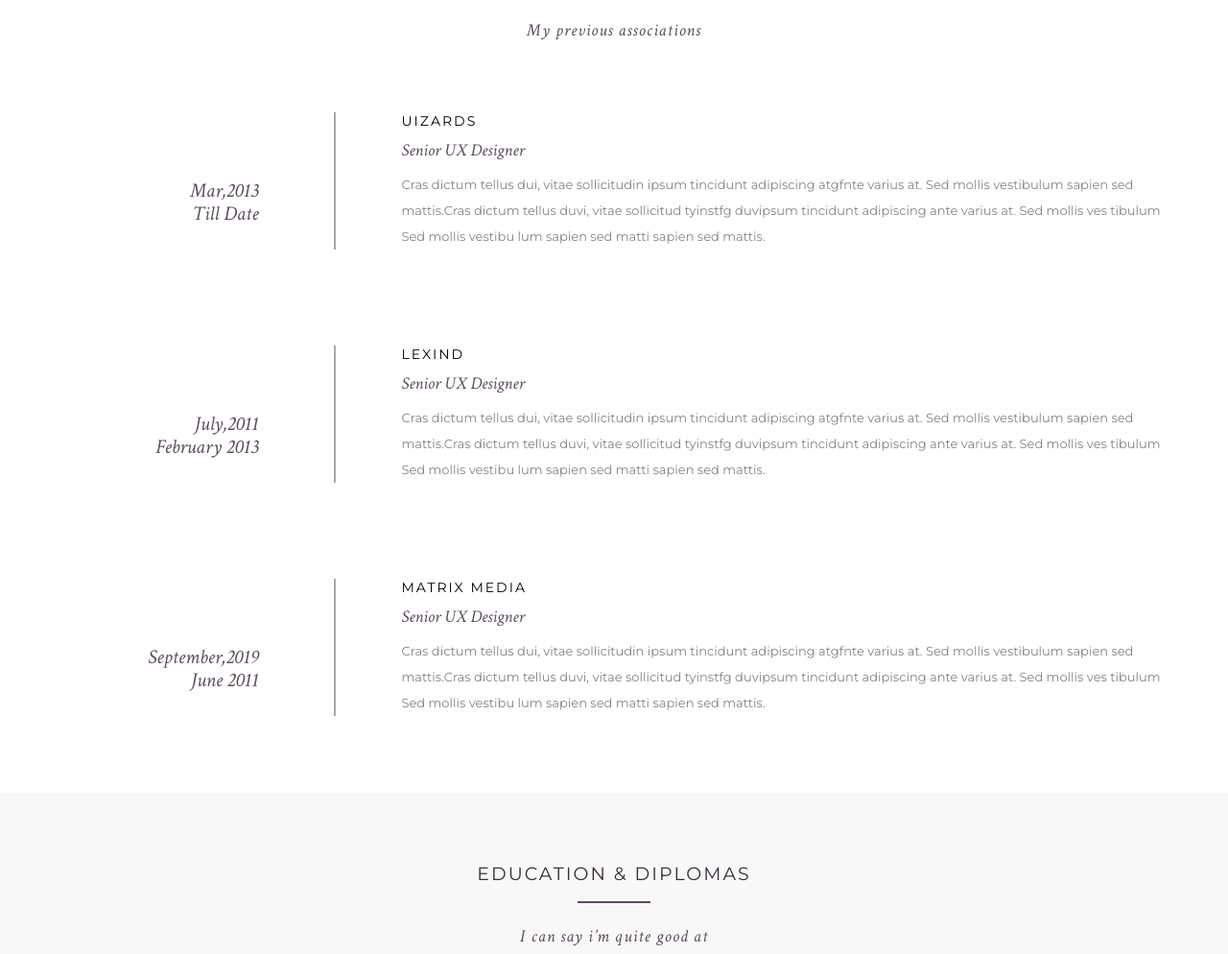
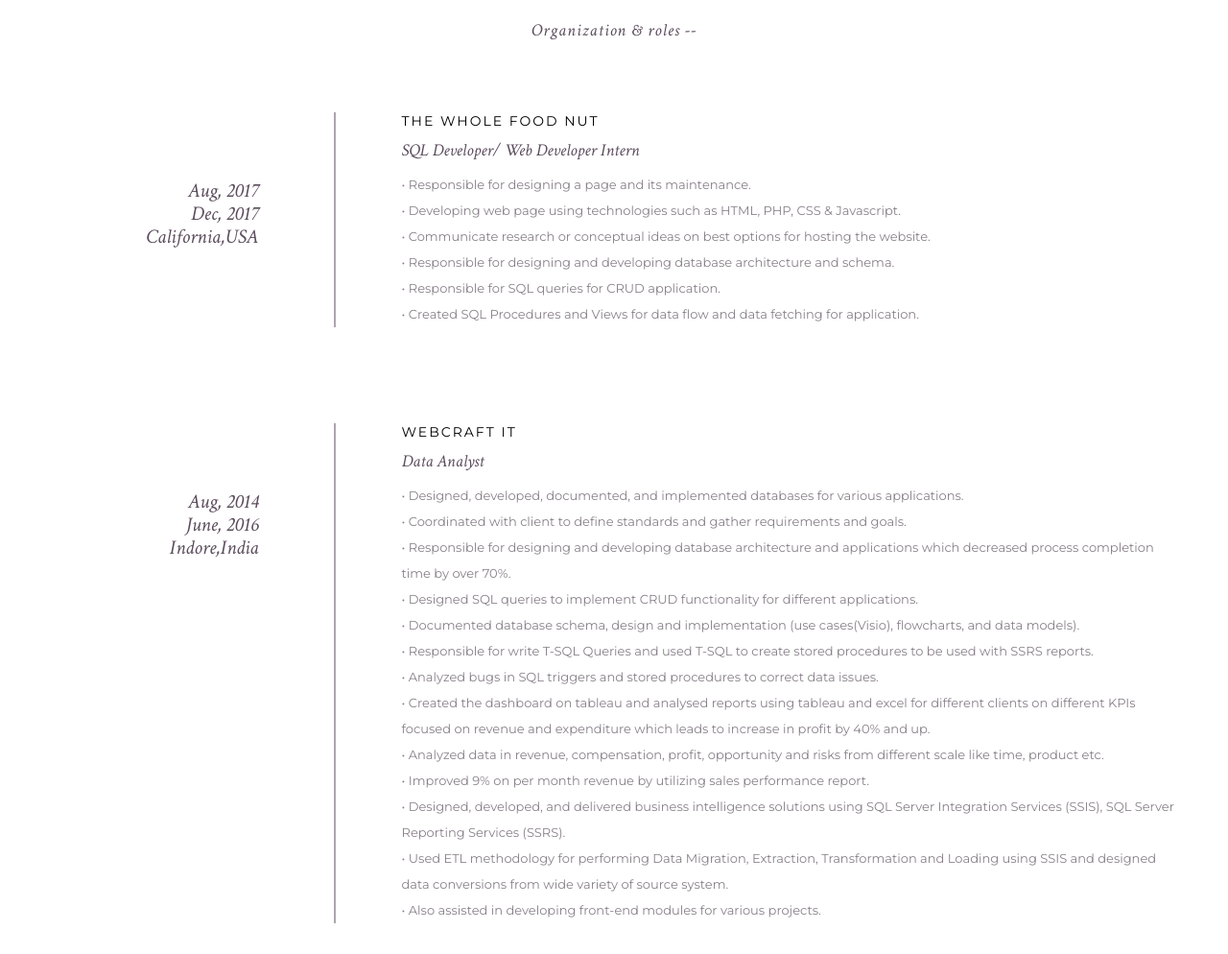
Before and after one commit to ankit9964/portfolio, a plain HTML site: page index.html in a window 1280 px wide. Shown: the part 2872-3866 px from the top of the page at 96% size. Drawn offline with nearby package versions, Linux system fonts and the light colour scheme; some packages are replaced by stand-ins of ours; a script that the page names is missing; files whose address does not match are found by name.

Commit message:
Work experience added

```diff
--- a/index.html
+++ b/index.html
@@ -208,51 +208,53 @@
   	<div class="container">
         <div class="heading">
         <h2>Work Experience</h2>
-        <h3>My previous associations</h3>
+        <h3>Organization & roles --</h3>
       </div>
 
         <div class="row media">
         	<div class="col-xs-12 col-sm-3 col-md-3 col-lg-3">
             	<div class="expertiesico">
-                	Mar,2013<br>Till Date
+                	Aug, 2017<br>Dec, 2017<br>California,USA
                 </div>
             </div>
         	<div class="expertiesdesc col-xs-12 col-sm-9 col-md-9 col-lg-9">
-            	<h4>UIzards</h4>
-                <h5>Senior UX Designer</h5>
-                <p>Cras dictum tellus dui, vitae sollicitudin ipsum tincidunt adipiscing atgfnte varius at. Sed mollis vestibulum sapien sed mattis.Cras dictum tellus duvi, vitae sollicitud tyinstfg
-duvipsum tincidunt adipiscing ante varius at. Sed mollis ves tibulum Sed mollis vestibu
-lum sapien sed matti sapien sed mattis.</p>
+            	<h4>The Whole Food Nut</h4>
+                <h5>SQL Developer/ Web Developer Intern</h5>
+                <p>• Responsible for designing a page and its maintenance.<br>
+                   • Developing web page using technologies such as HTML, PHP, CSS & Javascript.<br>
+                   • Communicate research or conceptual ideas on best options for hosting the website.<br>
+                   • Responsible for designing and developing database architecture and schema.<br>
+                   • Responsible for SQL queries for CRUD application.<br>
+                   • Created SQL Procedures and Views for data flow and data fetching for application.<br>
+                </p>
             </div>
         </div>
         <div class="row media">
         	<div class="col-xs-12 col-sm-3 col-md-3 col-lg-3">
             	<div class="expertiesico">
-                	July,2011<br>February 2013
+                	Aug, 2014<br>June, 2016<br>Indore,India
                 </div>
             </div>
         	<div class="expertiesdesc col-xs-12 col-sm-9 col-md-9 col-lg-9">
-            	<h4>Lexind</h4>
-                <h5>Senior UX Designer</h5>
-                <p>Cras dictum tellus dui, vitae sollicitudin ipsum tincidunt adipiscing atgfnte varius at. Sed mollis vestibulum sapien sed mattis.Cras dictum tellus duvi, vitae sollicitud tyinstfg
-duvipsum tincidunt adipiscing ante varius at. Sed mollis ves tibulum Sed mollis vestibu
-lum sapien sed matti sapien sed mattis.</p>
+            	<h4>WebCraft IT</h4>
+                <h5>Data Analyst</h5>
+                <p>•	Designed, developed, documented, and implemented databases for various applications.<br>
+                   •	Coordinated with client to define standards and gather requirements and goals.<br>
+                   •	Responsible for designing and developing database architecture and applications which decreased process completion time by  over 70%.<br>
+                   •	Designed SQL queries to implement CRUD functionality for different applications.<br>
+                   •	Documented database schema, design and implementation (use cases(Visio), flowcharts, and data models). <br>
+                   •	Responsible for write T-SQL Queries and used T-SQL to create stored procedures to be used with SSRS reports. <br>
+                   •	Analyzed bugs in SQL triggers and stored procedures to correct data issues.<br>
+                   •	Created the dashboard on tableau and analysed reports using tableau and excel for different clients on different KPIs focused on revenue and expenditure which leads to increase in profit by 40% and up. <br>
+                   •	Analyzed data in revenue, compensation, profit, opportunity and risks from different scale like time, product etc.<br>
+                   •	Improved 9% on per month revenue by utilizing sales performance report.<br>
+                   •	Designed, developed, and delivered business intelligence solutions using SQL Server Integration Services (SSIS), SQL Server Reporting Services (SSRS). <br>
+                   •	Used ETL methodology for performing Data Migration, Extraction, Transformation and Loading using SSIS and designed data conversions from wide variety of source system.<br>
+                   •	Also assisted in developing front-end modules for various projects.<br>
+                </p>
             </div>
         </div>
-        <div class="row media">
-        	<div class="col-xs-12 col-sm-3 col-md-3 col-lg-3">
-            	<div class="expertiesico">
-                	September,2019<br>June 2011
-                </div>
-            </div>
-        	<div class="expertiesdesc col-xs-12 col-sm-9 col-md-9 col-lg-9">
-            	<h4>Matrix Media</h4>
-                <h5>Senior UX Designer</h5>
-                <p>Cras dictum tellus dui, vitae sollicitudin ipsum tincidunt adipiscing atgfnte varius at. Sed mollis vestibulum sapien sed mattis.Cras dictum tellus duvi, vitae sollicitud tyinstfg
-duvipsum tincidunt adipiscing ante varius at. Sed mollis ves tibulum Sed mollis vestibu
-lum sapien sed matti sapien sed mattis.</p>
-            </div>
-        </div>
+
     </div>
   </section>
   <!--Work Experties end -->
```
